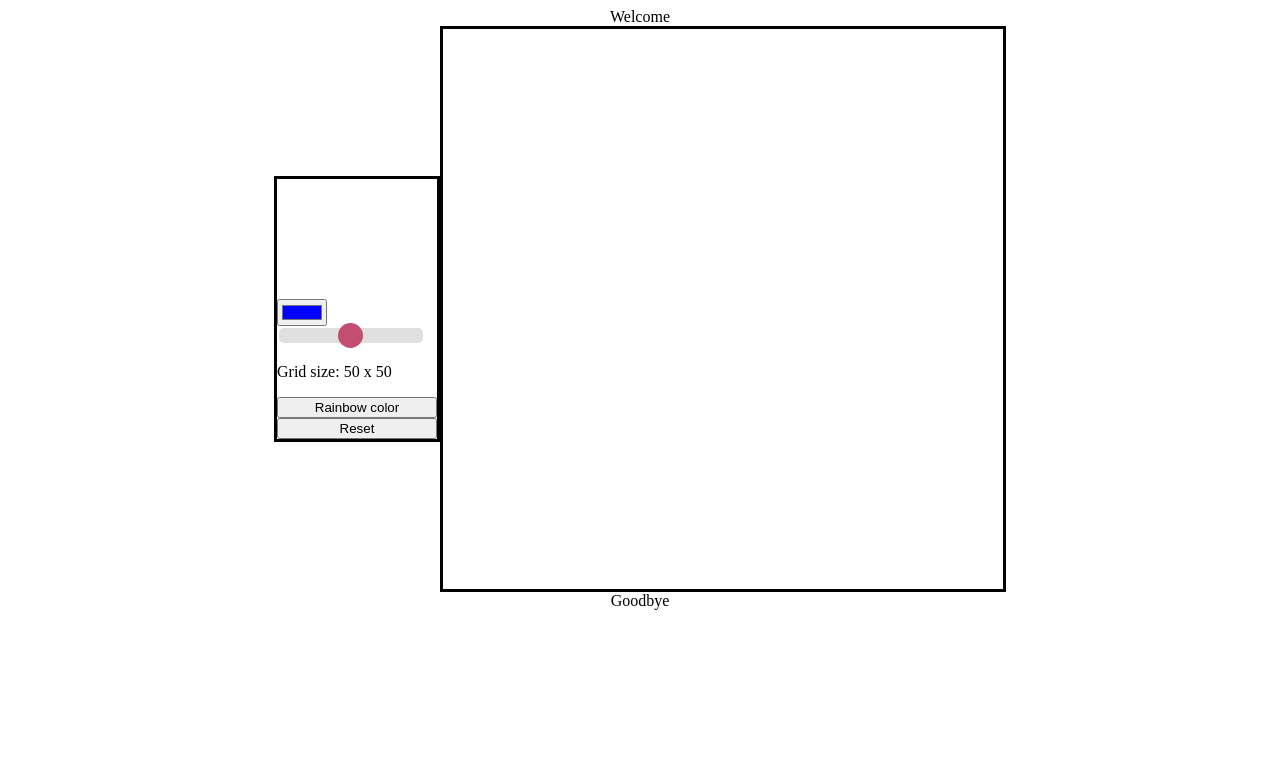
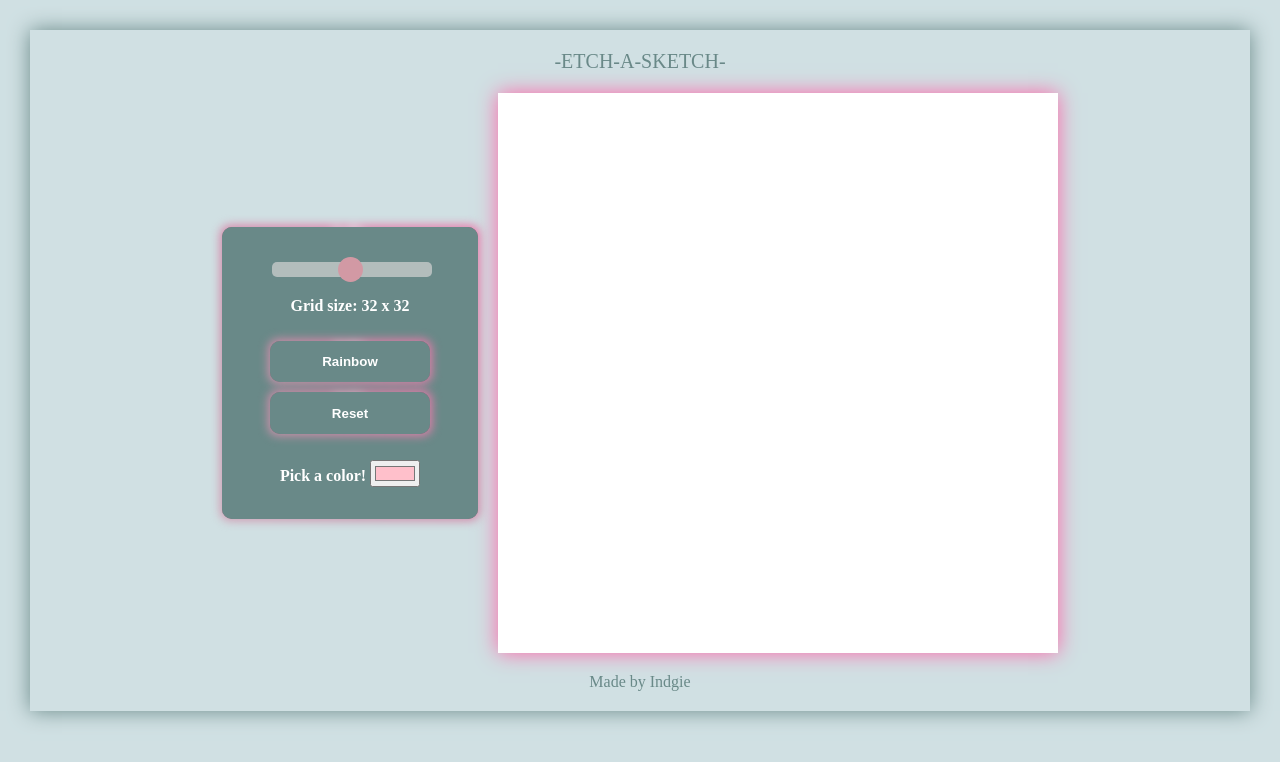
Before and after one commit to Indgie/etch-a-sketch, a plain HTML site: page index.html in a window 1280 px wide. Drawn offline with Linux system fonts and the light colour scheme.

Commit message:
Complete project

```diff
--- a/index.html
+++ b/index.html
@@ -8,21 +8,21 @@
 </head>
 
 <body>
-    <header> Welcome </header>
+    <header> -ETCH-A-SKETCH- </header>
 
     <div class="container">
         <div class="button-container">
-            <input type="color" id="colorpicker" value="#0000ff">
             <div class="slidecontainer">
-                <input type="range" min="1" max="100" value="50" class="slider" id="myRange">
+                <input type="range" min="1" max="64" value="32" class="slider" id="myRange">
                 <p>Grid size: <span id="sliderValue"></p>
             </div>
-            <button id="rainbow">Rainbow color</button>
+            <button id="rainbow">Rainbow</button>
             <button id="reset">Reset</button>
+            <p>Pick a color! <input type="color" id="colorpicker" value="#FFC0CB"></p>
         </div>
         <div class="grid-container"></div>
     </div>
-    <footer> Goodbye </footer>
+    <footer> Made by Indgie </footer>
 
 
     <script src="javaSC.js"></script>
--- a/javaSC.js
+++ b/javaSC.js
@@ -62,56 +62,3 @@ const selectedButton = document.querySelector("#reset");
 selectedButton.addEventListener('click', () => {
     updateGrid(userInput);
   });
-
-
-
-
-
-
-//____________OLD___CODE_________//
-
-
-/*//-----SLIDER-----
-let slider = document.getElementById("myRange");
-let output = document.getElementById("sliderValue");
-output.innerHTML = slider.value + " x " + slider.value; // Display the default slider value
-
-// Update the current slider value (each time you drag the slider handle)
-function sliderValueChange() {
-  output.innerHTML = this.value + " x " + this.value;
-    userInput = parseInt(this.value);
-}
-slider.oninput = sliderValueChange;
-
-
-//-----GRID------
-let userInput = 10;//prompt("Enter number")
-const gridContainer = document.querySelector(".grid-container");
-
-for (let j = 0; j < userInput; j++) {
-    const gridbox = document.createElement("div");
-    gridContainer.appendChild(gridbox);
-    gridbox.classList.toggle("grid-box");
-    for (let i = 0; i < userInput; i++) {
-        const grid = document.createElement("div");
-        grid.classList.toggle("grid");
-        gridbox.appendChild(grid);
-}
-}
-//----COLORING----
-const colorPicked = function (e) {
-    const colorPicker = document.getElementById("colorpicker");
-    const selectedColor = colorPicker.value;
-    e.target.style.background = selectedColor;
-
-}
-const randomizedColor = function(e) {
-    const randomColor = Math.floor(Math.random()*16777215).toString(16);
-    e.target.style.background = "#" + randomColor;
-    color.innerHTML = "#" + randomColor;
-  }
-
-const colorGrid = document.querySelectorAll(".grid");
-Array.from(colorGrid).forEach((g) => {
-    g.addEventListener("mouseover", randomizedColor);
-});*/
--- a/styles.css
+++ b/styles.css
@@ -3,28 +3,39 @@ body {
     flex-direction: column;
     justify-content: center;
     align-items: center;
+    background-color: #d0e0e3;
+    padding: 20px;
+    margin: 30px;
+    gap: 20px;
+    -webkit-box-shadow:0 0 20px #698988;
+    -moz-box-shadow: 0 0 20px #698988;
+    box-shadow:0 0 20px #698988;
+    color: #698988;
+
 }
-
+header {
+  font-size: 20px;
+}
 .container {
     display: flex;
     justify-content: center;
     align-items: center;
     flex: 1;
+    gap: 20px;
 }
 .grid-container {
     display: flex;
     flex-direction: column;
     width:560px;
     height: 560px;
-    border-style: solid;
-    border-color: black;
+    -webkit-box-shadow:0 0 20px #ff65a9;
+    -moz-box-shadow: 0 0 20px #ff65a9;
+    box-shadow:0 0 20px #ff65a9;
 }
 .grid-box {
   display: flex;
   width:560px;
   height: 560px;
-
-
 }
 .grid {
   display: flex;
@@ -36,17 +47,77 @@ body {
   flex-direction: column;
   width:160px;
   height: 260px;
-    border-style: solid;
-    border-color: black;
   justify-content: flex-end;
+  gap: 10px;
+}
+button, .button-container {
+  text-align: center;
+  padding: 1em 3em;
+  border: none;
+  outline: none;
+  color: rgb(255, 255, 255);
+  font-weight: bold;
+  background: #111;
+  cursor: pointer;
+  position: relative;
+  z-index: 0;
+  border-radius: 10px;
+  user-select: none;
+  -webkit--user-select: none;
+  touch-action: manipulation;
 }
 
-#colorpicker {
+button:before, .button-container:before {
+  content: "hello";
+  background: linear-gradient(
+    45deg,
+    #ead1dc,
+    #ca90a9,
+    #ff65a9
+  );
+  position: absolute;
+  top: -2px;
+  left: -2px;
+  background-size: 400%;
+  z-index: -1;
+  filter: blur(5px);
+  -webkit-filter: blur(5px);
+  width: calc(100% + 4px);
+  height: calc(100% + 4px);
+  animation: glowing 20s linear infinite;
+  transition: opactiy 0.3s ease-in-out;
+  border-radius: 10px;
+}
 
+@keyframes glowing {
+  0% {
+    background-position: 0 0;
+  }
+  50% {
+    background-position: 400% 0;
+  }
+  100% {
+    background-position: 0 0;
+  }
+}
+
+button:after, .button-container:after {
+  z-index: -1;
+  content: "";
+  position: absolute;
+  width: 100%;
+  height: 100%;
+  background: #698988;
+  left: 0;
+  top: 0;
+  border-radius: 10px;
 }
 
 .slidecontainer {
-    width: 90%; /* Width of the outside container */
+    width: 100%; /* Width of the outside container */
+    color: white;
+    font-weight: bold;
+    border-radius: 10%;
   }
 
   /* The slider itself */
@@ -75,14 +146,13 @@ body {
     width: 25px; /* Set a specific slider handle width */
     height: 25px; /* Slider handle height */
     border-radius: 50%;
-    background: #aa0436; /* Green background */
+    background: #ffa1b1; /* Green background */
     cursor: pointer; /* Cursor on hover */
   }
 
   .slider::-moz-range-thumb {
     width: 25px; /* Set a specific slider handle width */
     height: 25px; /* Slider handle height */
-    background: #04AA6D; /* Green background */
     border-radius: 50%;
     cursor: pointer; /* Cursor on hover */
   }
```
Lines whose indentation alone changed are shown as unchanged.
